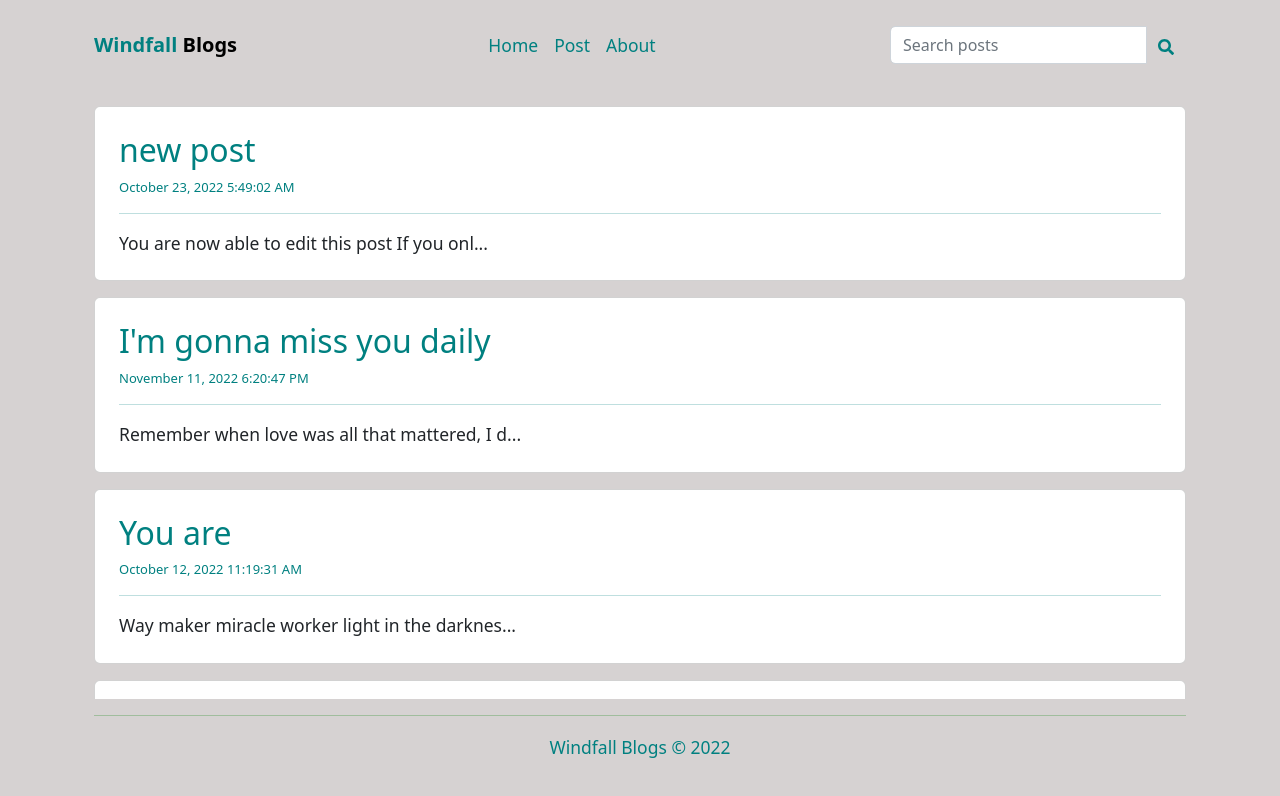
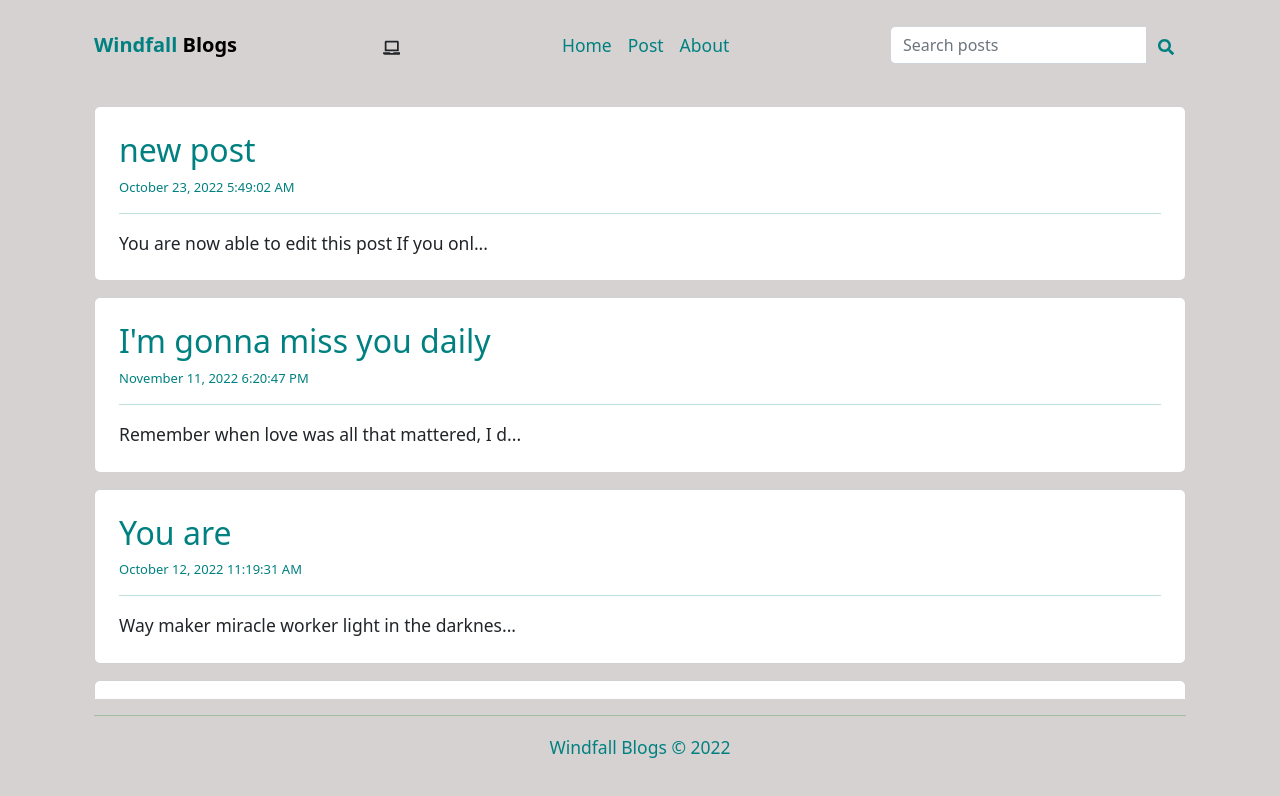
Before and after one commit to JoelOgira/Blog-Posts, a React app: page / in a window 1280 px wide. Shown: the top 796 px of the page. Built offline with nearby package versions, Linux system fonts and the light colour scheme; data requests are answered from the project's data file; the HTML template or start-up script is replaced by a standard one.

Commit message:
Updated the custom hook

```diff
--- a/src/App.jsx
+++ b/src/App.jsx
@@ -22,6 +22,7 @@ const App = () => {
   const [editTitle, setEditTitle] = useState('');
   const [editBody, setEditBody] = useState('');
   const history = useNavigate();
+  const { width } = useWindowSize;
 
   useEffect(() => {
     const filteredResults = posts.filter(post => ((post.title).toLowerCase().includes(search.toLowerCase()))
@@ -94,6 +95,7 @@ const App = () => {
       <Header
         search={search}
         setSearch={setSearch}
+        width={width}
       />
       <Routes>
         <Route path='/' element={<Home posts={searchResults} />}/>
--- a/src/Components/Header.jsx
+++ b/src/Components/Header.jsx
@@ -1,12 +1,15 @@
 import { Link } from "react-router-dom";
-import { FaSearch } from "react-icons/fa";
+import { FaSearch, FaMobileAlt, FaTabletAlt, FaLaptop } from "react-icons/fa";
 
-const Header = ({ search, setSearch }) => {
+const Header = ({ search, setSearch, width }) => {
   return (
     <header className="Header navbar navbar-expand-sm navbar-responsive bg-transparent py-4">
       <div className="container">
         <div className="navbar-brand">
             <Link to="/" className='py-2'><strong>Windfall <span style={{color: 'black'}}>Blogs</span></strong></Link>
+        </div>
+        <div className="deviceShowcase">
+          {width < 768 ? <FaMobileAlt /> : width < 992 ? <FaTabletAlt /> : <FaLaptop />}
         </div>
         <ul className="navbar-nav mx-4">
             <li className="nav-item">
--- a/src/hooks/useWindowSize.jsx
+++ b/src/hooks/useWindowSize.jsx
@@ -1,4 +1,4 @@
-import { useState, useEffect } from 'react'
+import { useState, useEffect } from 'react';
 
 const useWindowSize = () => {
     const [windowSize, setWindowSize] = useState({
```
